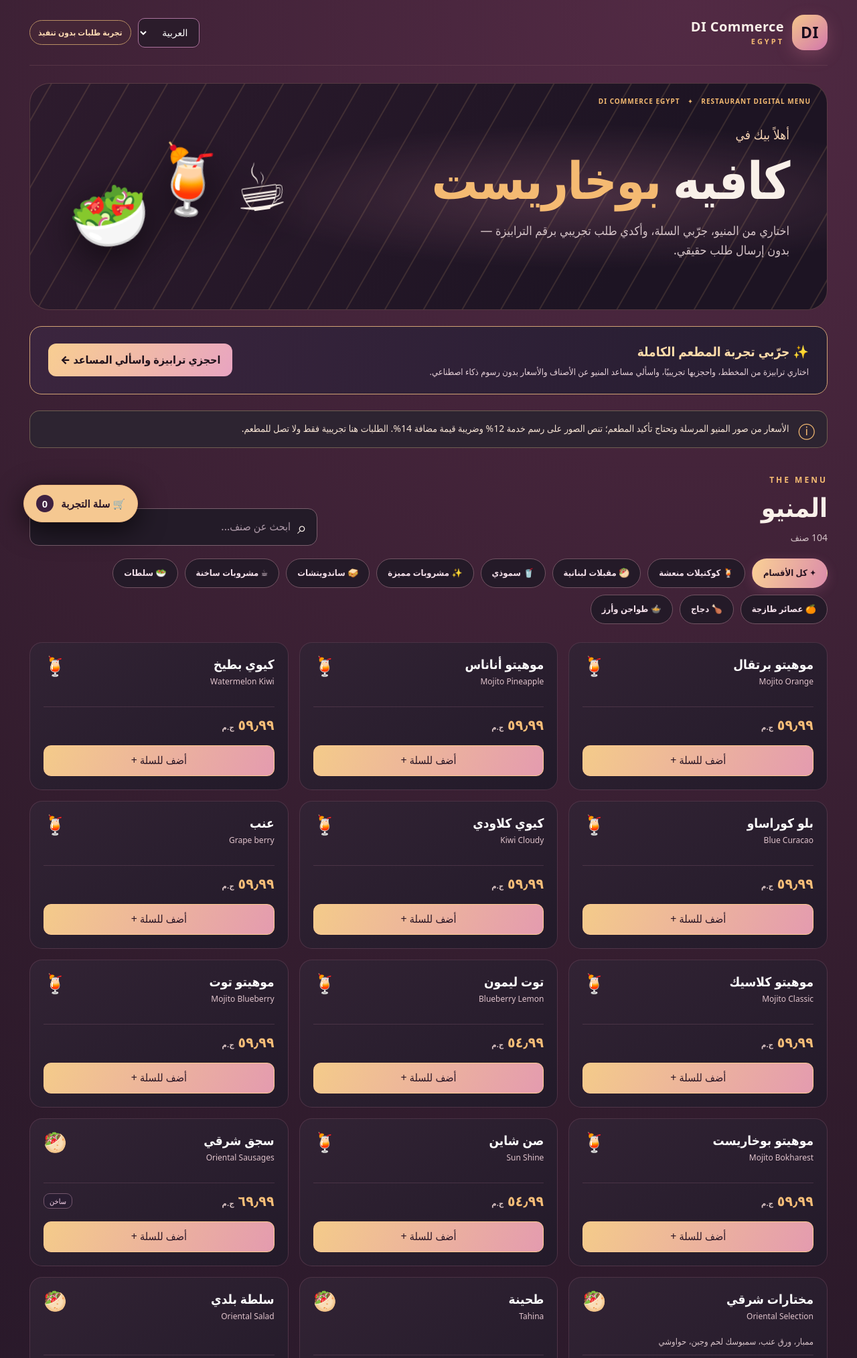
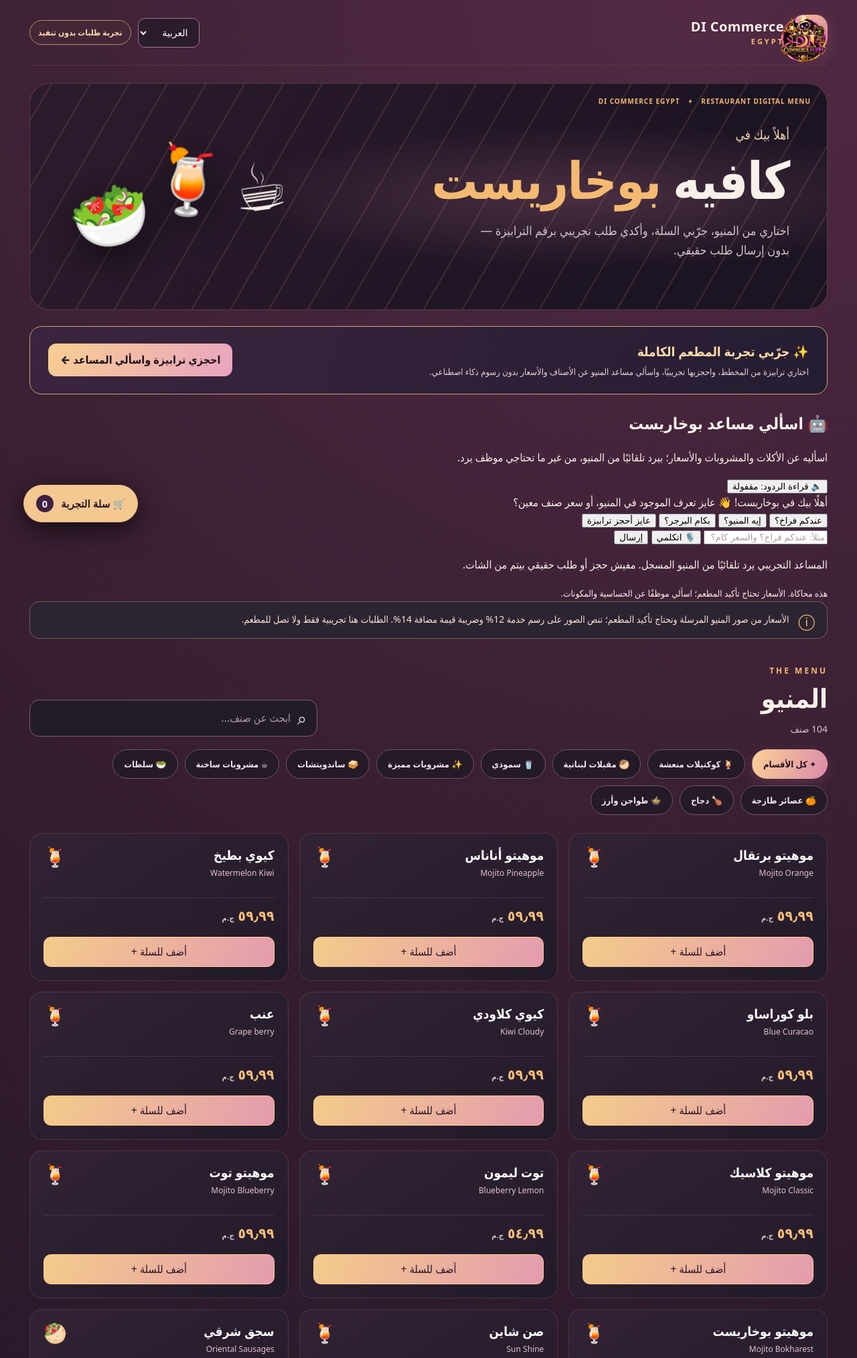
Before and after one commit to riva1505-stack/DI-commerce-Egypt, a FastAPI app: page /bokharest in a window 1280 px wide. Shown: the top 2028 px of the page at 67% size. Run offline with FastAPI, Linux system fonts and the light colour scheme.

Commit message:
Show live menu chatbot on Bokharest page and use original DI logo

```diff
--- a/templates/bokharest.html
+++ b/templates/bokharest.html
@@ -10,11 +10,12 @@
 <link rel="stylesheet" href="/static/bokharest.css?v=4">
 <script src="/static/bokharest.js?v=2" defer></script>
 <script src="/static/bokharest_cart.js?v=1" defer></script>
+<script src="/static/bokharest_chat.js?v=1" defer></script>
 </head>
 <body>
 <div class="wrap">
 <header class="top">
-  <a class="di-mark" href="/" aria-label="DI Commerce Egypt home"><span class="logo">DI</span><span>DI Commerce<small>Egypt</small></span></a>
+  <a class="di-mark" href="/" aria-label="DI Commerce Egypt home"><span class="logo bokharest-mark"><img src="/static/images/ai-commerce-logo.webp" width="72" height="72" alt="DI Commerce Egypt"></span><span>DI Commerce<small>Egypt</small></span></a>
   <div class="top-control"><label for="language" class="sr-only">Language</label><select id="language" aria-label="Language"><option value="ar">العربية</option><option value="en">English</option></select>
     <span class="pill" data-translate="demo">معاينة تجريبية</span></div>
 </header>
@@ -27,6 +28,31 @@
   <section class="showcase-banner" aria-label="تجربة حجوزات الترابيزات والمساعد">
     <div><strong>✨ جرّبي تجربة المطعم الكاملة</strong><p>اختاري ترابيزة من المخطط، واحجزيها تجريبيًا، واسألي مساعد المنيو عن الأصناف والأسعار بدون رسوم ذكاء اصطناعي.</p></div>
     <a class="showcase-link" href="/bokharest/reserve">احجزي ترابيزة واسألي المساعد ←</a>
+  </section>
+  <section class="bokharest-assistant" id="bokharestChat" aria-labelledby="bokharestChatTitle">
+    <div class="bokharest-assistant-head">
+      <div>
+        <h2 id="bokharestChatTitle">🤖 اسألي مساعد بوخاريست</h2>
+        <p id="bokharestChatIntro">اسأليه عن الأكلات والمشروبات والأسعار؛ بيرد تلقائيًا من المنيو.</p>
+      </div>
+      <button type="button" id="bokharestChatVoice" class="bokharest-voice-toggle" aria-pressed="false">🔈 قراءة الردود: مقفولة</button>
+    </div>
+    <div class="bokharest-conversation" id="bokharestChatMessages" role="log" aria-live="polite" aria-label="محادثة مساعد بوخاريست">
+      <div class="bokharest-bubble from-bot" id="bokharestChatGreeting">أهلًا بيك في بوخاريست! 👋 عايز تعرف الموجود في المنيو، أو سعر صنف معين؟</div>
+    </div>
+    <div class="bokharest-prompts" aria-label="أسئلة مقترحة">
+      <button type="button" data-bokharest-question="عندكم فراخ؟">عندكم فراخ؟</button>
+      <button type="button" data-bokharest-question="إيه المنيو؟">إيه المنيو؟</button>
+      <button type="button" data-bokharest-question="بكام البرجر؟">بكام البرجر؟</button>
+      <button type="button" data-bokharest-question="عايز أحجز ترابيزة">عايز أحجز ترابيزة</button>
+    </div>
+    <form id="bokharestChatForm" class="bokharest-chat-form">
+      <input id="bokharestChatInput" type="text" maxlength="300" autocomplete="off" required placeholder="مثلاً: عندكم فراخ؟ والسعر كام؟" aria-label="اكتب سؤالك لمساعد بوخاريست">
+      <button type="button" id="bokharestChatMic" class="bokharest-chat-mic" aria-pressed="false" aria-label="اسأل بصوتك">🎙️ اتكلمي</button>
+      <button type="submit" id="bokharestChatSend" class="bokharest-chat-submit">إرسال</button>
+    </form>
+    <p id="bokharestChatStatus" class="bokharest-chat-status" role="status" aria-live="polite">المساعد التجريبي يرد تلقائيًا من المنيو المسجل.</p>
+    <small id="bokharestChatNote" class="bokharest-chat-note">هذه محاكاة. الأسعار تحتاج تأكيد المطعم؛ اسألي موظفًا عن الحساسية والمكونات.</small>
   </section>
   <aside class="note" role="note"><span aria-hidden="true">ⓘ</span><span id="taxNotice">أسعار من الصور المرسلة — يرجى تأكيدها مع المطعم. تُضاف رسوم خدمة 12% وضريبة قيمة مضافة 14% وفقًا للصور. المعاينة لا تستقبل طلبات.</span></aside>
   <section aria-labelledby="menuTitle">
```
